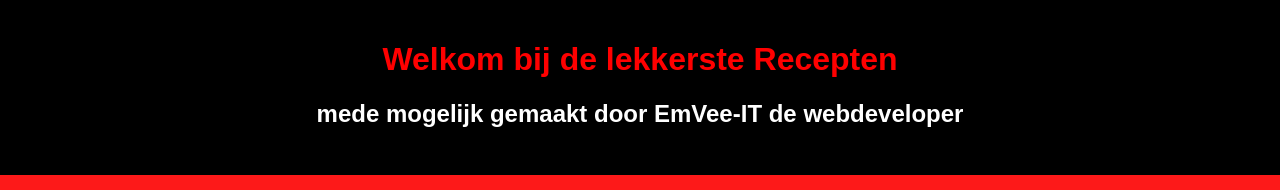
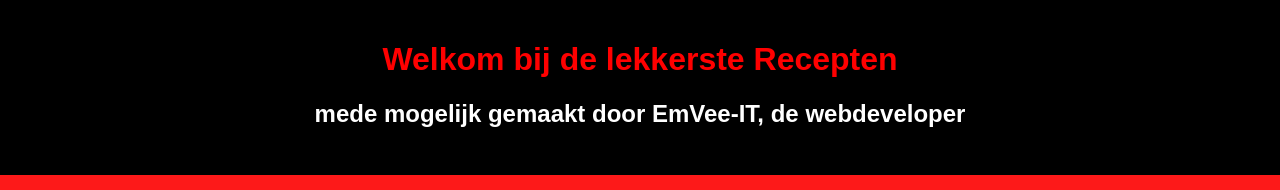
Before and after one commit to robin427/-, a plain HTML site: page index.html in a window 1280 px wide. Shown: the top 190 px of the page. Drawn offline with Linux system fonts and the light colour scheme.

Commit message:
Update index.html

```diff
--- a/index.html
+++ b/index.html
@@ -9,7 +9,7 @@
 <body>
     <header>
         <h1>Welkom bij de lekkerste Recepten</h1>
-        <h2>mede mogelijk gemaakt door EmVee-IT de webdeveloper</h2>
+        <h2>mede mogelijk gemaakt door EmVee-IT, de webdeveloper</h2>
     </header>
     <nav>
         <ul>
```
